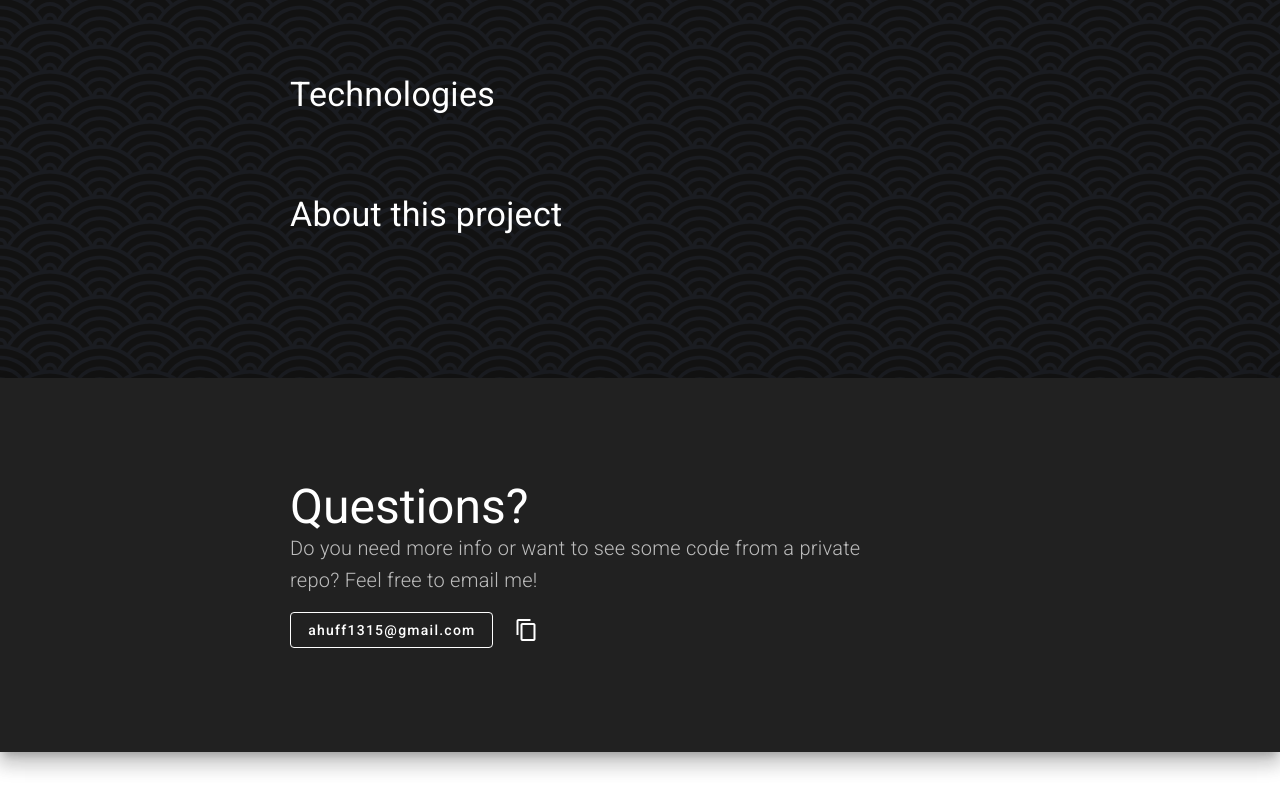
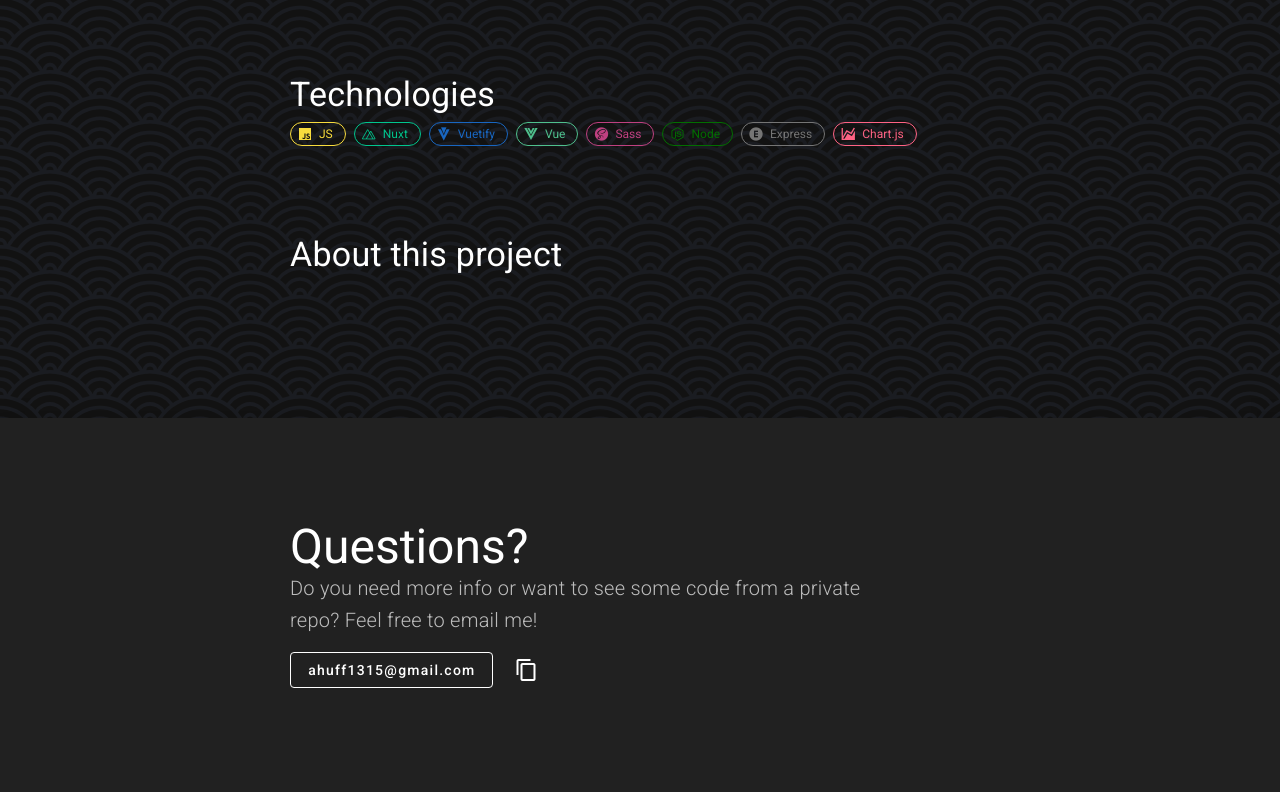
Before and after one commit to ahuff1315/anastasia-huff, a Nuxt app: page /financially-financed in a window 1280 px wide. Shown: the part 830-1622 px from the top of the page. Before the commit the page ends 1582 px from the top, so only its background shows below. Built offline with nearby package versions, Linux system fonts and the light colour scheme.

Commit message:
add chip for loop

```diff
--- a/components/tech-chips.vue
+++ b/components/tech-chips.vue
@@ -1,5 +1,19 @@
 <template>
-  <div></div>
+  <div>
+    <v-chip
+      class="ma-2 ml-0"
+      v-for="(tech, i) in technologies"
+      :key="i"
+      :color="techDetails[tech].color"
+      small
+      outlined
+    >
+      <v-icon small left>
+        {{ techDetails[tech].icon }}
+      </v-icon>
+      {{ tech }}
+    </v-chip>
+  </div>
 </template>
 
 <script>
```
